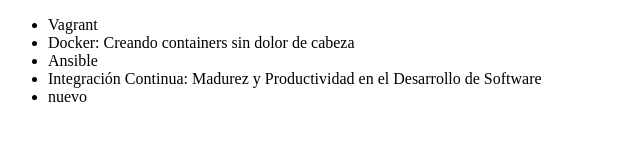
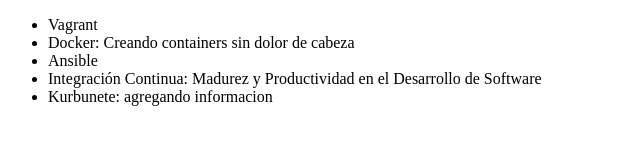
Before and after one commit to AxayacatlS/curso-git, a plain HTML site: page index.html in a window 1280 px wide. Shown: the whole page, without its empty margins (0-640 px from the left). Drawn offline with Linux system fonts and the light colour scheme.

Commit message:
arreglando

```diff
--- a/index.html
+++ b/index.html
@@ -10,7 +10,7 @@
             <li>Docker: Creando containers sin dolor de cabeza</li>
             <li>Ansible</li>
             <li>Integración Continua: Madurez y Productividad en el Desarrollo de Software</li>
-            <li>nuevo</li>
+            <li>Kurbunete: agregando informacion</li>
         </ul>
     </body>
 </html>
```
